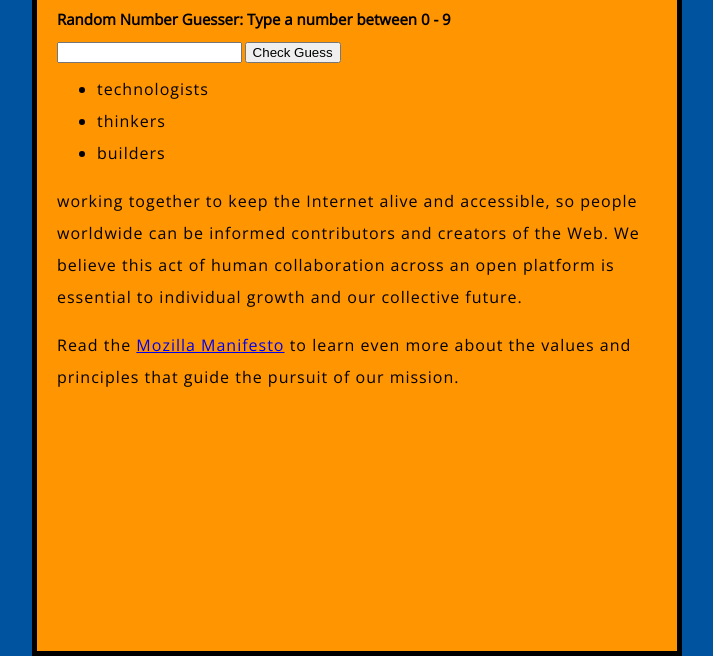
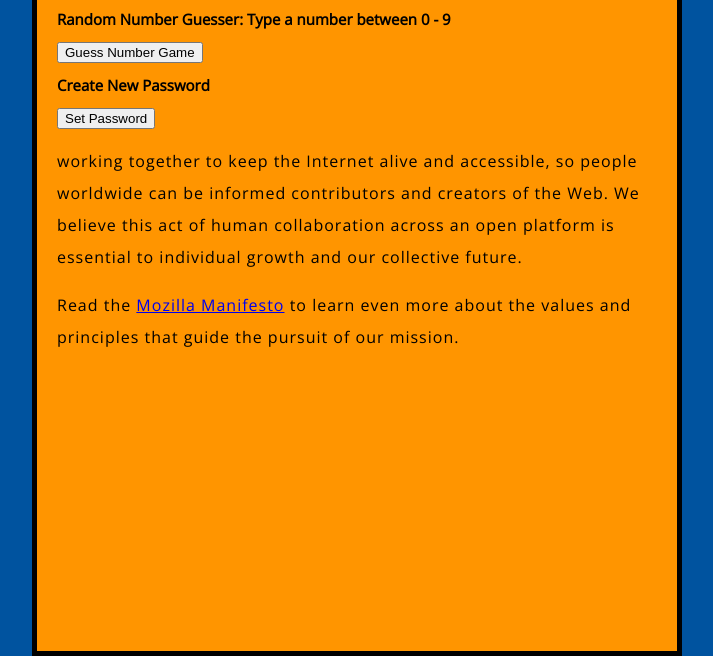
Before and after one commit to J-swanson2/Swanson_INF651_Assignment02, a plain HTML site: page index.html in a window 1280 px wide. Shown: the part 144-800 px from the top of the page, without its empty margins (283-996 px from the left). Drawn offline with nearby package versions, Linux system fonts and the light colour scheme.

Commit message:
2 finished

```diff
--- a/Script1.js
+++ b/Script1.js
@@ -1,13 +1,34 @@
-const answer = document.getElementById("guessHeader");
-let x = Math.floor(Math.random() * 10);
+
 function numberGuess() {
+    const answer = document.getElementById("guessHeader");
+    let x = Math.floor(Math.random() * 10);
+    let running = true;
 
-    let guessInput = document.getElementById("guess").value;
-    if (guessInput == x) {
-        answer.textContent = "You got the answer!";
-    }
-    else {
-        answer.textContent = "Incorrect Guess! Try again";
+    while (running) {
+        let guessInput = prompt("Enter a number")//document.getElementById("guess").value;
+        if (guessInput == x) {
+            answer.textContent = "You got the answer! It was: " + x;
+            running = false;
+        }
     }
 
 }
+
+function passwordSet() {
+    let password = prompt("Enter a password"); //initial prompt
+    let running = true;
+    do {
+
+        let checkPassword = prompt("Confirm Password");
+
+        if (password == checkPassword) {
+            running = false;
+        }
+        else {
+            password = prompt("Password mismatch, please start over with a new Password");
+        }
+    }
+    while (running)
+
+    document.getElementById("confirmPrompt").textContent = "Password set succesful!";
+}
--- a/index.html
+++ b/index.html
@@ -11,15 +11,13 @@
     <h1>Assignment 2</h1>
     <h2>Random Number Guesser: Type a number between 0 - 9</h2>
     <h2 id="guessHeader"></h2>
-    <input type="text" id="guess" />
-    <input type="button" id="check" value="Check Guess" onclick="numberGuess()" />
 
-    <ul>
-        <!-- changed to list in the tutorial -->
-        <li>technologists</li>
-        <li>thinkers</li>
-        <li>builders</li>
-    </ul>
+    <input type="button" id="check" value="Guess Number Game" onclick="numberGuess()" />
+
+    <h2>Create New Password</h2>
+    <input type="button" id="firstSet" value="Set Password" onclick="passwordSet()" />
+
+    <h2 id="confirmPrompt"></h2>
 
     <p>working together to keep the Internet alive and accessible, so people worldwide can be informed contributors and creators of the Web. We believe this act of human collaboration across an open platform is essential to individual growth and our collective future.</p>
 
```
